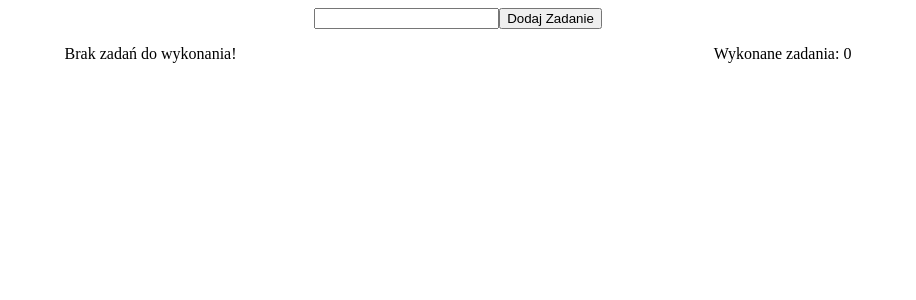
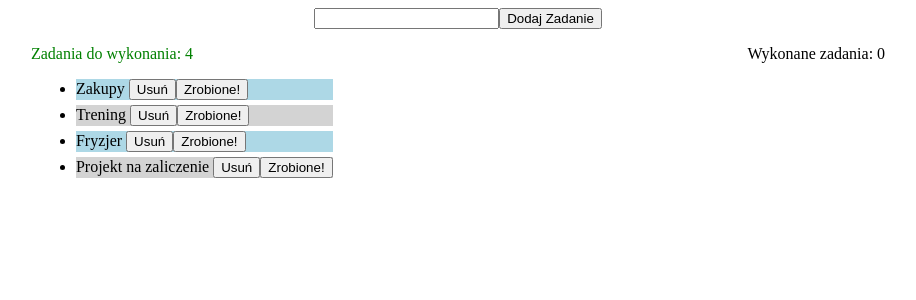
Before and after one commit to mareknieckula/projektAngular, an Angular app: page / in a window 1280 px wide. Shown: the top 300 px of the page, without its empty margins (182-1098 px from the left). Built offline with nearby package versions, Linux system fonts and the light colour scheme.

Commit message:
added ngstyle & ngclass

```diff
--- a/src/app/app.component.ts
+++ b/src/app/app.component.ts
@@ -1,14 +1,20 @@
-import { Component } from '@angular/core';
+import { Component, OnInit } from '@angular/core';
 
 @Component({
   selector: 'app-root',
   templateUrl: './app.component.html',
   styleUrls: ['./app.component.css']
 })
-export class AppComponent {
+export class AppComponent implements OnInit {
+
+
   title = 'app';
   listaZadan: Array<string> = [];
   zrobioneZadania: Array<string> = [];
+
+  ngOnInit(): void {
+    this.listaZadan = ['Zakupy', 'Trening', 'Fryzjer', 'Projekt na zaliczenie'];
+  }
 
   dodaj(zadanie: string) {
     this.listaZadan.push(zadanie);
--- a/src/app/do-zrobienia/do-zrobienia.component.css
+++ b/src/app/do-zrobienia/do-zrobienia.component.css
@@ -0,0 +1,14 @@
+li {
+  background: lightblue;
+  margin: 5px;
+}
+
+.odd-li {
+  background: lightgray;
+  margin: 5px;
+}
+
+.last-li {
+  background: lightpink;
+  margin: 5px;
+}
--- a/src/app/do-zrobienia/do-zrobienia.component.html
+++ b/src/app/do-zrobienia/do-zrobienia.component.html
@@ -1,6 +1,7 @@
 <ng-container *ngIf="listaZadan.length > 0; else brakZadan">
+  <p [ngStyle]="{color: getColor()}">Zadania do wykonania: {{listaZadan.length}}</p>
   <ul>
-    <li *ngFor="let zadanie of listaZadan">
+    <li *ngFor="let zadanie of listaZadan; let odd = odd"[ngClass]="{'odd-li': odd === true, 'last-li': listaZadan.length===1}">
       {{zadanie}}
       <button (click)="usun(zadanie)">Usuń</button>
       <button (click)="zrobione(zadanie)">Zrobione!</button>
--- a/src/app/do-zrobienia/do-zrobienia.component.ts
+++ b/src/app/do-zrobienia/do-zrobienia.component.ts
@@ -26,4 +26,8 @@ export class DoZrobieniaComponent implements OnInit {
     this.emitZrobione.emit(zadanie);
   }
 
+  getColor(): string {
+    return this.listaZadan.length >= 5 ? 'red' : 'green';
+  }
+
 }
```
